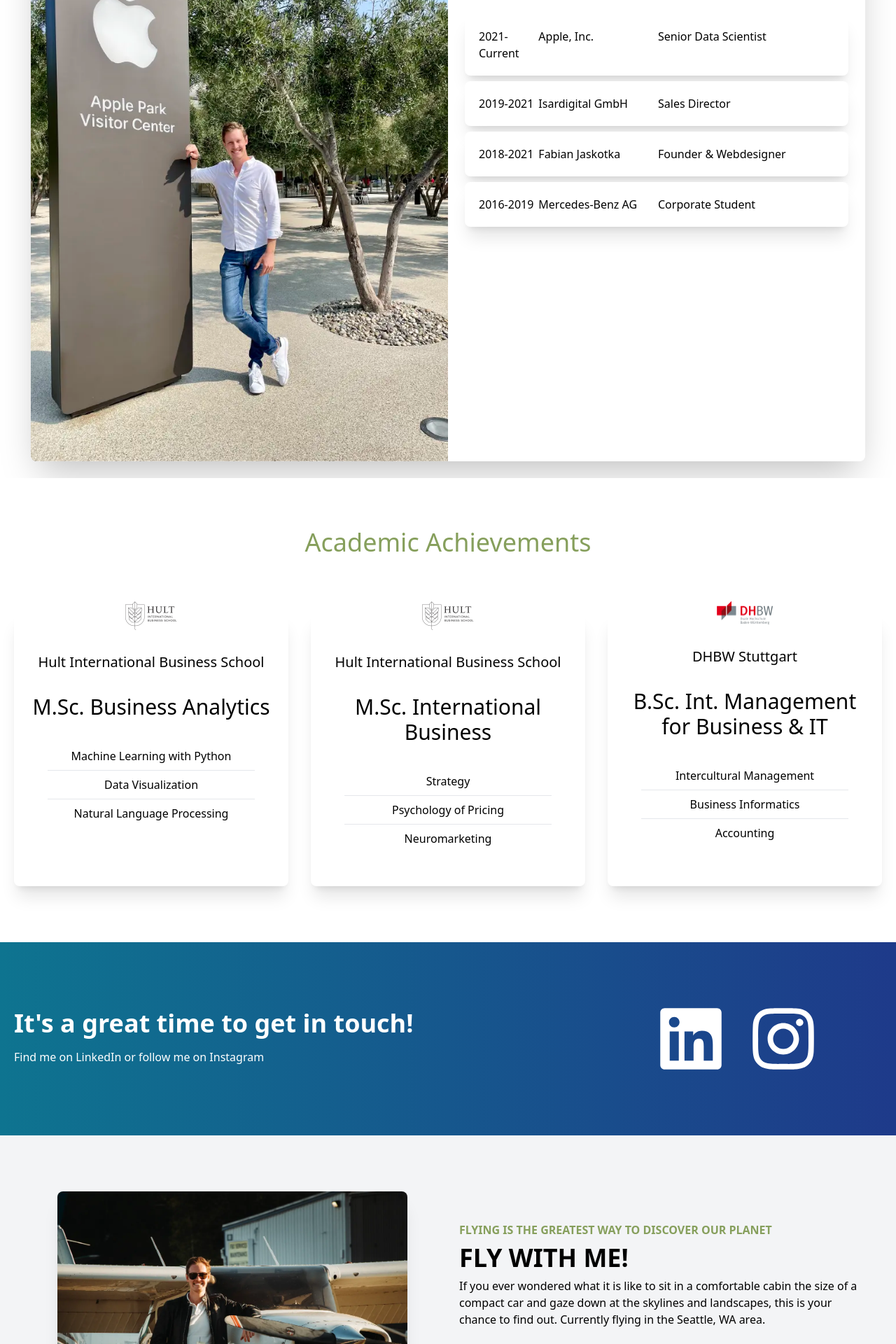
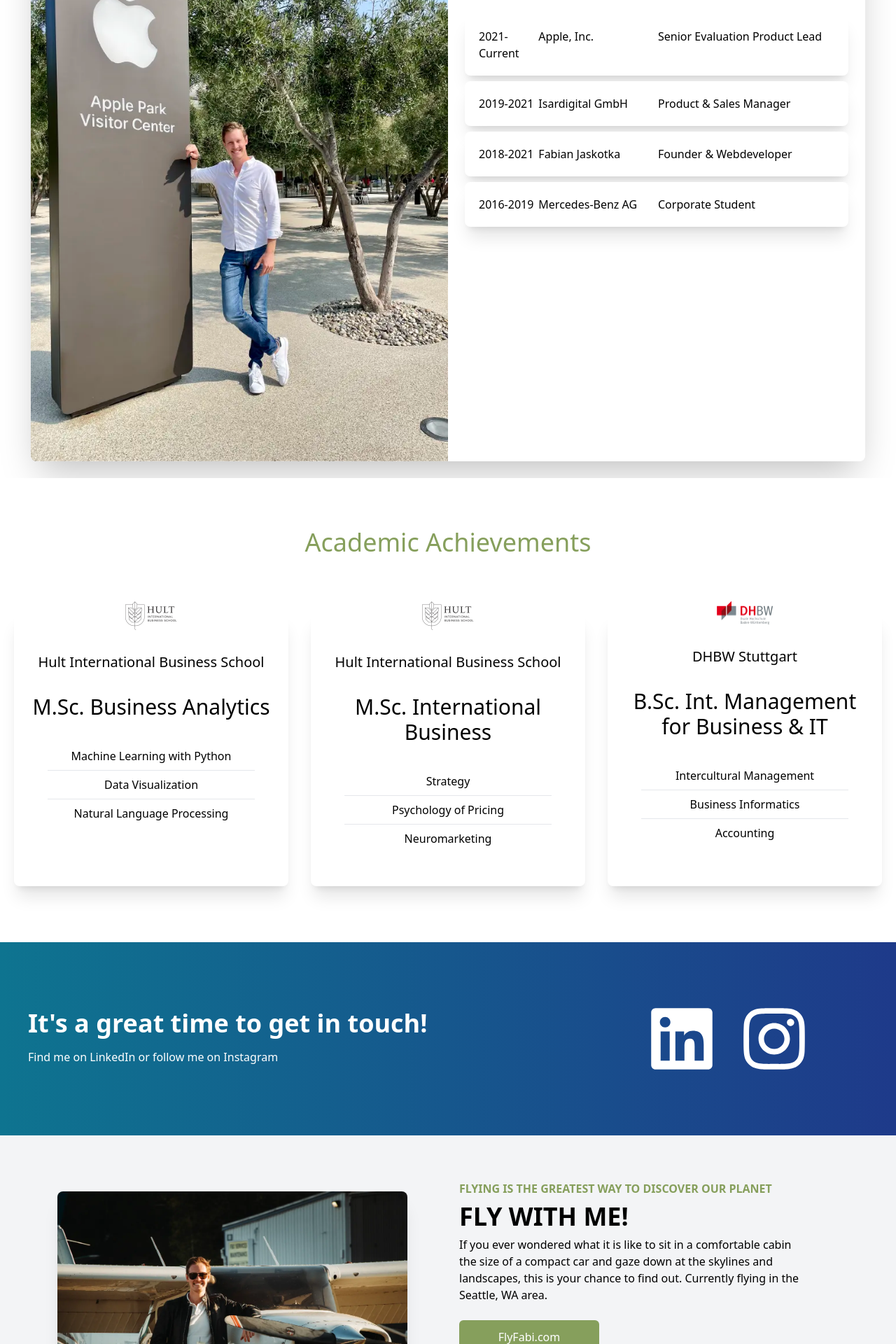
Before and after one commit to fjaskotka/Fabi_Personal, a React (Create React App) app in the folder fabis-website/: page / in a window 1280 px wide. Shown: the part 960-2880 px from the top of the page at 70% size. Built offline with nearby package versions, Linux system fonts and the light colour scheme.

Commit message:
small bug fixes in contact and flyfabi elements

```diff
--- a/fabis-website/package.json
+++ b/fabis-website/package.json
@@ -1,5 +1,6 @@
 {
-  "name": "fabis-website",
+  "name": "fabian-website",
+  "homepage": "https://fabianjaskotka.com/",
   "version": "0.1.0",
   "private": true,
   "dependencies": {
--- a/fabis-website/src/components/Career.jsx
+++ b/fabis-website/src/components/Career.jsx
@@ -33,7 +33,7 @@
                                 <p>Apple, Inc.</p>
                             </div>
                             <div className='font-light col-span-3'>
-                                <p>Senior Data Scientist</p>
+                                <p>Senior Evaluation Product Lead</p>
                             </div>
                         </div>
                     </div>
@@ -46,7 +46,7 @@
                                 <p>Isardigital GmbH</p>
                             </div>
                             <div className='font-light col-span-3'>
-                                <p>Sales Director</p>
+                                <p>Product & Sales Manager</p>
                             </div>
                         </div>
                     </div>
@@ -59,7 +59,7 @@
                                 <p>Fabian Jaskotka</p>
                             </div>
                             <div className='font-light col-span-3'>
-                                <p>Founder & Webdesigner</p>
+                                <p>Founder & Webdeveloper</p>
                             </div>
                         </div>
                     </div>
--- a/fabis-website/src/components/Contact.jsx
+++ b/fabis-website/src/components/Contact.jsx
@@ -5,7 +5,7 @@
 
 const Contact = () => {
   return (
-    <div id='contact' className='w-full py-16 text-white px-4 bg-gradient-to-r from-cyan-700 to-blue-900'>
+    <div id='contact' className='w-full py-16 text-white px-10 bg-gradient-to-r from-cyan-700 to-blue-900 '>
         <div className='max-w-[1240px] mx-auto grid lg:grid-cols-3'>
             <div className='lg:col-span-2 my-4'>
                 <h1 className='md:text-4xl sm:text-3xl text-2xl font-bold md:py-4 py-2'>It's a great time to get in touch!</h1>
--- a/fabis-website/src/components/FlyFabi.jsx
+++ b/fabis-website/src/components/FlyFabi.jsx
@@ -10,10 +10,10 @@
         <div id='flyfabi' className='w-full bg-gray-100 py-16 px-10'>
             <div className='max-w-[1240px] mx-auto grid md:grid-cols-2 gap-8'>
                 <img src={plane} alt='/' className='w-[500px] mx-auto my-4 rounded-lg shadow-xl'></img>
-                <div className='flex flex-col justify-center'>
+                <div className='flex flex-col max-w-[500px] '>
                     <p className='text-primary font-bold'>FLYING IS THE GREATEST WAY TO DISCOVER OUR PLANET</p>
                     <h1 className='md:text-4xl sm:text-3xl text-2xl font-bold py-2'>FLY WITH ME!</h1>
-                    <p>If you ever wondered what it is like to sit in a comfortable cabin the size of a compact car and gaze down at the skylines and landscapes, this is your chance to find out. Currently flying in the Seattle, WA area.</p>
+                    <p> If you ever wondered what it is like to sit in a comfortable cabin the size of a compact car and gaze down at the skylines and landscapes, this is your chance to find out. Currently flying in the Seattle, WA area.</p>
                     <Button className='bg-primary text-white w-[200px] rounded-md font-medium my-6 mx-auto md:mx-0 py-3' url='https://flyfabi.com' label='FlyFabi.com'/>
                 </div>
             </div>
```
Also changed, not shown: 2 other files (tests, documents, lock files or other folders).
